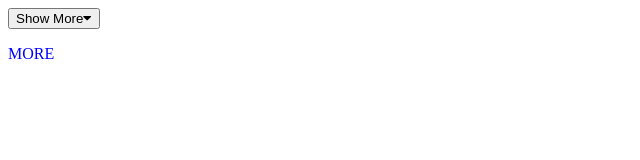
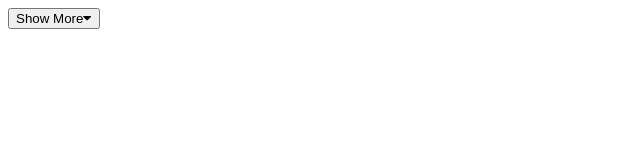
Before and after one commit to pandora100/react-sjpr8o, a React (Create React App) app: page / in a window 1280 px wide. Shown: the top 160 px of the page, without its empty margins (0-640 px from the left). Built offline with nearby package versions, Linux system fonts and the light colour scheme.

Commit message:
2 files modified

```diff
--- a/src/App.js
+++ b/src/App.js
@@ -12,9 +12,14 @@ export default function App() {
         if (hidden && moreRef.current) {
             console.log("hidden false");
             moreRef.current.className = "escondido";
+            buttonTextRef.current.innerText = 'Show less';
+            buttonTextRef.current.nextElementSibling.setAttribute("data-icon", "caret-up");
         } else if(!hidden && moreRef.current) {
             console.log("hidden true");
             moreRef.current.className = "aparecido";
+            buttonTextRef.current.innerText = 'Show More';
+            buttonTextRef.current.nextElementSibling.setAttribute("data-icon", "caret-down");
+
         }
     }, [hidden]);
   const onclick = () => {
--- a/src/style.css
+++ b/src/style.css
@@ -1,8 +1,8 @@
 .escondido{
-  display : 'block';
+  display : block;
   color: red;
 }
 .aparecido{
-  display : 'none';
+  display : none;
   color: blue;
 }
```
